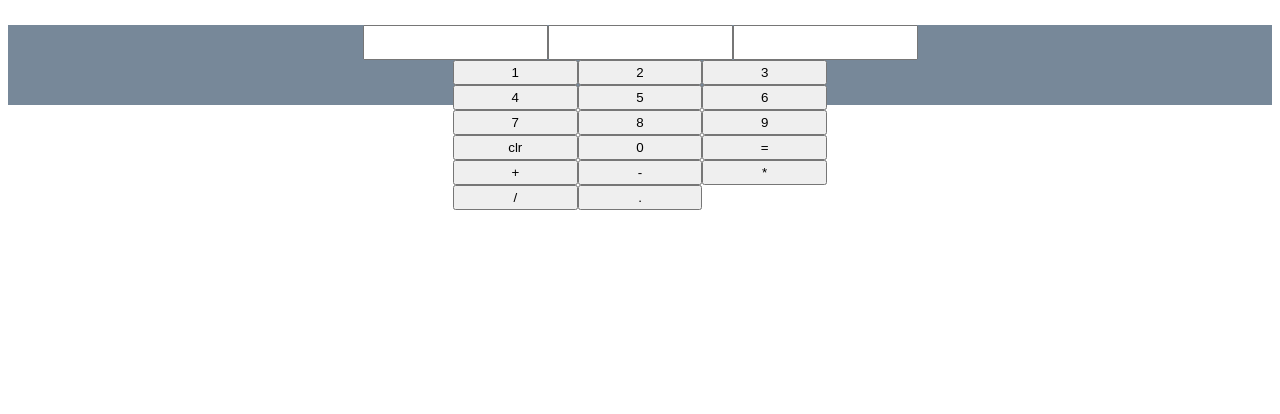
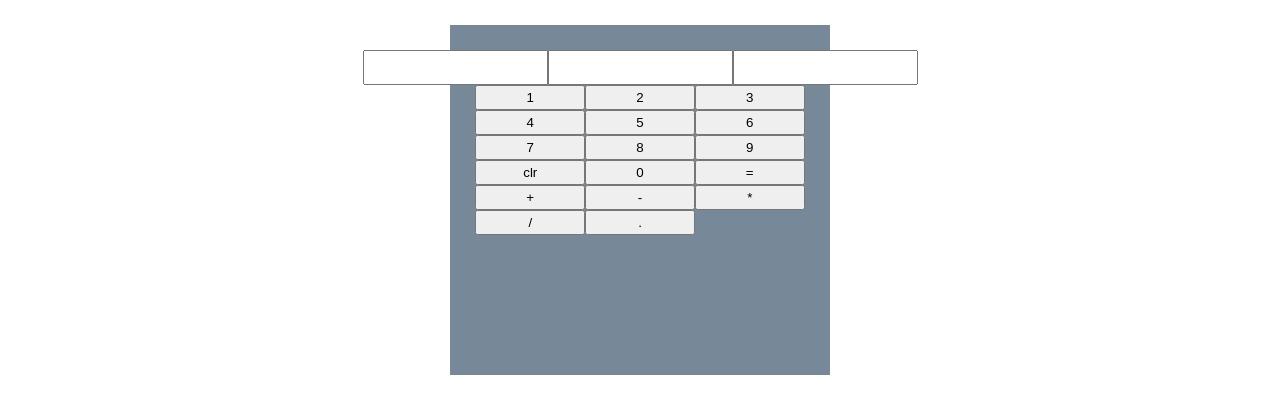
Before and after one commit to Matthew-Steven-Gonzalez/Extra_challenges, a plain HTML site: page JS_Calculator/index.html in a window 1280 px wide. Drawn offline with Linux system fonts and the light colour scheme.

Commit message:
need to restart logic

```diff
--- a/JS_Calculator/style.css
+++ b/JS_Calculator/style.css
@@ -1,10 +1,14 @@
 #calculator{
+    min-height: 350px;
+    min-width: 275px;
     margin-top: 2%;
+    margin-right: 35%;
+    margin-left: 35%;
     background-color: lightslategrey;
 }
 
 #buttons{
-    width: 29.6%;
+    padding: 0 25px;
     max-height: 45px;
     display: grid;
     grid-template-columns: auto auto auto;
@@ -13,6 +17,8 @@
 }
 
 #inputs{
+    font-size: 28px;
+    padding-top: 25px;
     min-height: 35px;
     margin: auto auto;
     display: flex;
```
